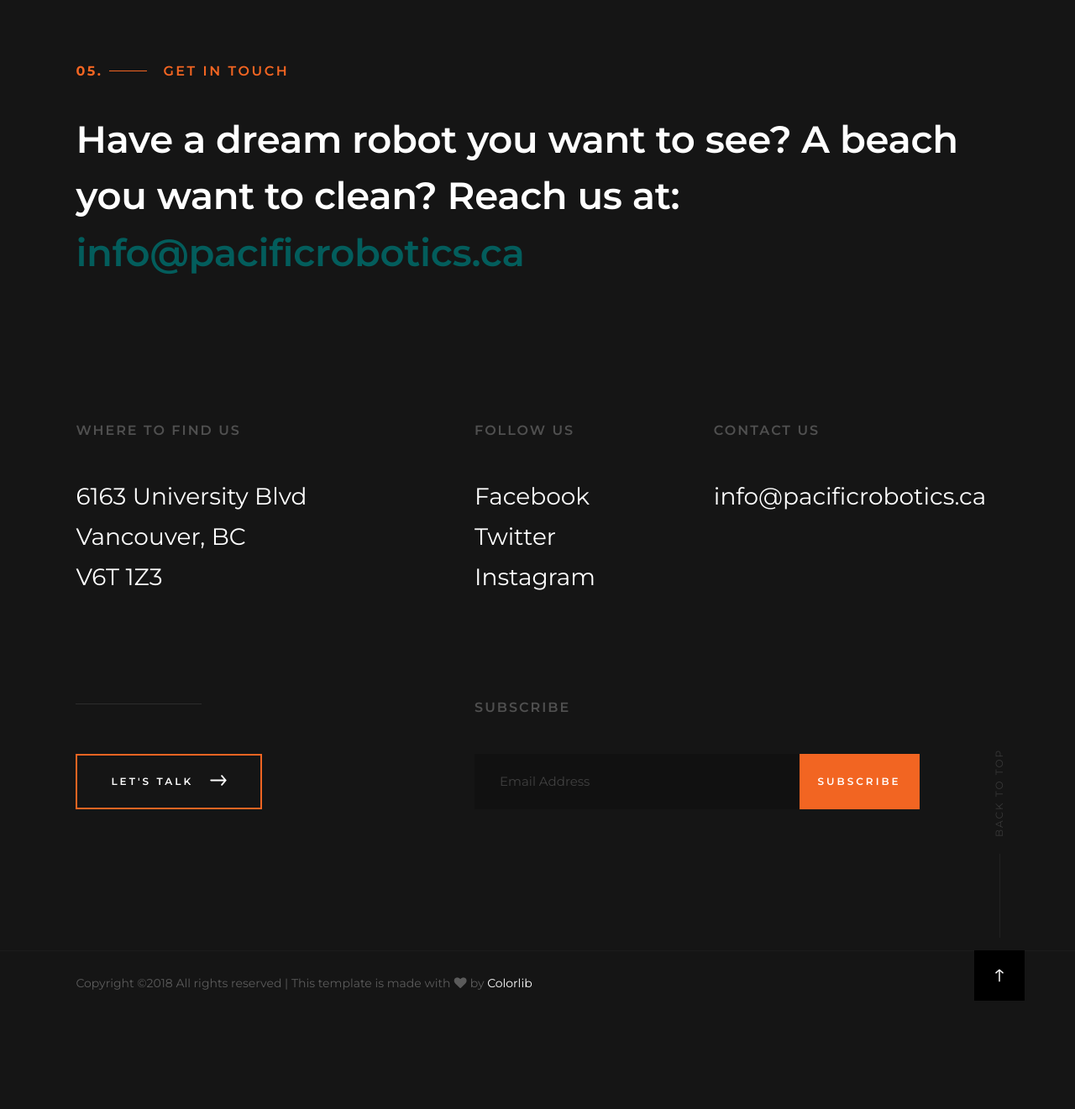
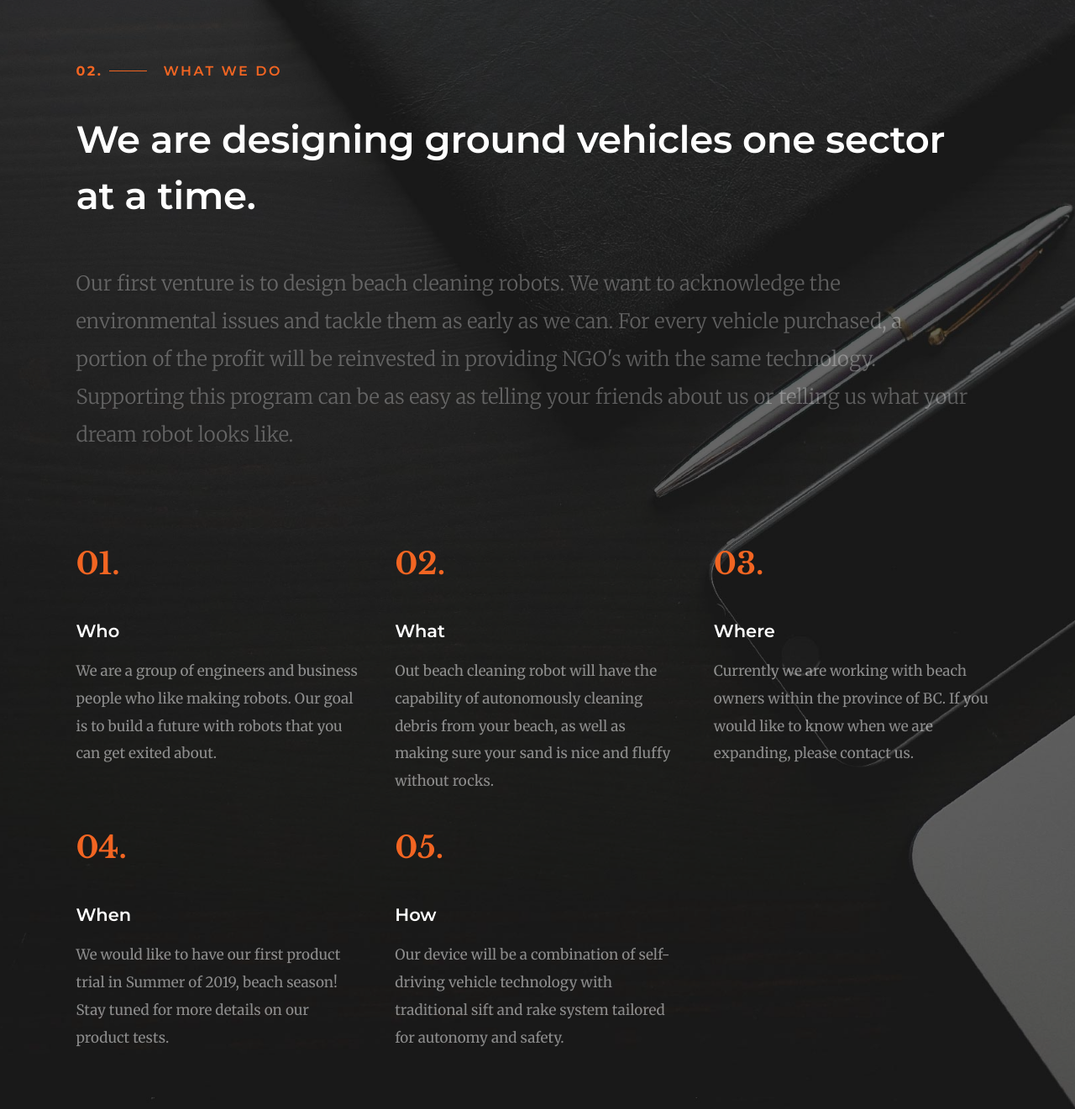
Before and after one commit to PacificRobotics/pacificrobotics.github.io, a plain HTML site: page index.html in a window 1280 px wide. Shown: the part 2220-3541 px from the top of the page at 84% size. Before the commit the page ends 3467 px from the top, so only its background shows below. Drawn offline with nearby package versions, Linux system fonts and the light colour scheme.

Commit message:
index.html text edit

```diff
--- a/index.html
+++ b/index.html
@@ -194,13 +194,74 @@
     </section> <!-- end s-about -->
 
 
+    <!-- services
+    ================================================== -->
+    <section id="services" class="s-services target-section">
+
+        <div class="row section-header" data-aos="fade-up">
+            <div class="col-full">
+                <h3 data-num="02" class="subhead">What We Do</h3>
+                <h1 class="display-1 display-1--light">
+                We are designing ground vehicles one sector at a time.
+                </h1>
+                <p class="lead lead-light">
+                Our first venture is to design beach cleaning robots. We want to acknowledge the environmental issues and tackle them as early as we can.
+                For every vehicle purchased, a portion of the profit will be reinvested in providing NGO's with the same technology.
+                Supporting this program can be as easy as telling your friends about us or telling us what your dream robot looks like.
+                </p>
+            </div>
+        </div>
+
+        <div class="row services-list block-1-3 block-m-1-2 block-tab-full">
+
+            <div class="col-block item-service" data-aos="fade-up">
+                <h4>Who</h4>
+                <p>
+                    We are a group of engineers and business people who like making robots. Our goal is to build a future with robots that you can get exited about.
+                </p>
+            </div>
+
+            <div class="col-block item-service" data-aos="fade-up">
+                <h4>What</h4>
+                <p>
+                    Out beach cleaning robot will have the capability of autonomously cleaning debris from your beach, as well as making sure your sand is nice and fluffy without rocks.
+                </p>
+            </div>
+
+            <div class="col-block item-service" data-aos="fade-up">
+                <h4>Where</h4>
+                <p>
+                    Currently we are working with beach owners within the province of BC. If you would like to know when we are expanding, please contact us.
+                </p>
+            </div>
+
+            <div class="col-block item-service" data-aos="fade-up">
+                <h4>When</h4>
+                <p>
+                    We would like to have our first product trial in Summer of 2019, beach season! Stay tuned for more details on our product tests.
+                </p>
+            </div>
+
+            <div class="col-block item-service" data-aos="fade-up">
+                <h4>How</h4>
+                <p>
+                    Our device will be a combination of self-driving vehicle technology with traditional sift and rake system tailored for autonomy and safety.
+                </p>
+            </div>
+
+
+        </div> <!-- end services-list -->
+
+    </section> <!-- end s-services -->
+
+
     <!-- contact
     ================================================== -->
     <section id="contact" class="s-contact target-section">
 
         <div class="row section-header" data-aos="fade-up">
             <div class="col-full">
-                <h3 data-num="05" class="subhead">Get In Touch</h3>
+                <h3 data-num="03" class="subhead">Get In Touch</h3>
                 <h1 class="display-1 display-1--light">Have a dream robot you want to see? A beach you want to clean?
                     Reach us at:
                     <a href="mailto:#0">info@pacificrobotics.ca</a></h1>
```
